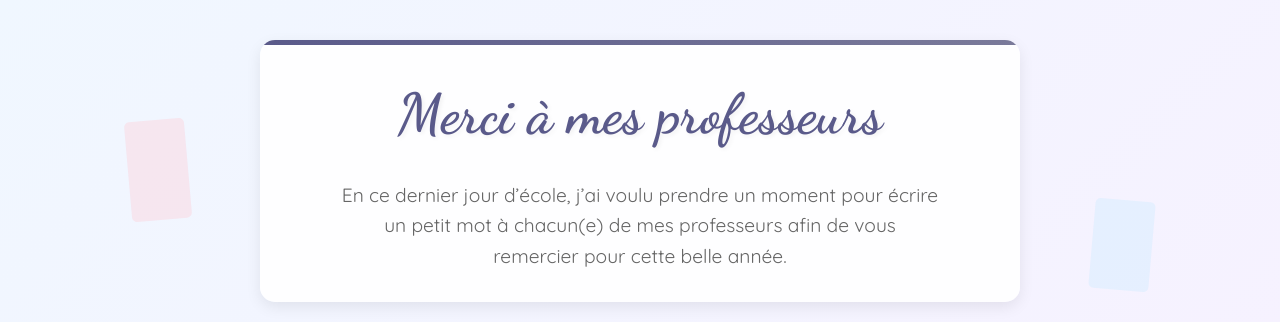
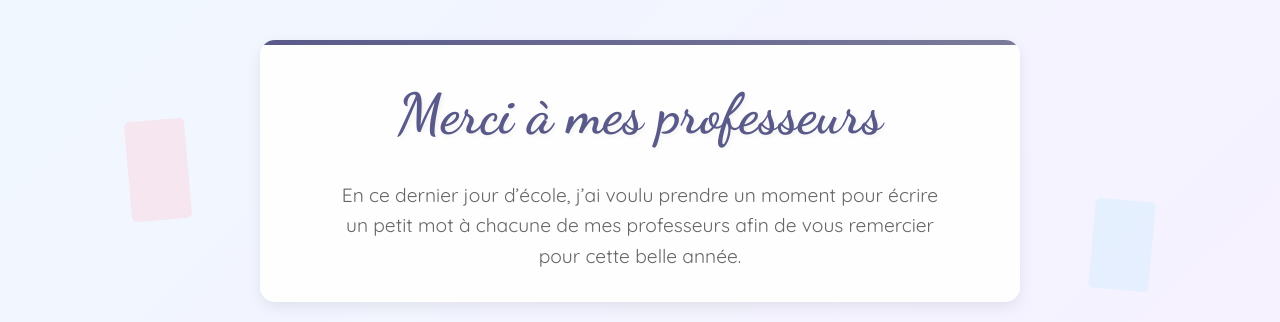
Before and after one commit to cha722/PG, a plain HTML site: page MmeBoghossian.html in a window 1280 px wide. Shown: the top 322 px of the page. Drawn offline with Linux system fonts and the light colour scheme.

Commit message:
Update MmeBoghossian.html

```diff
--- a/MmeBoghossian.html
+++ b/MmeBoghossian.html
@@ -290,7 +290,7 @@
         <div id="home-page">
             <header>
                 <h1>Merci à mes professeurs</h1>
-                <p class="intro">En ce dernier jour d’école, j’ai voulu prendre un moment pour écrire un petit mot à chacun(e) de mes professeurs afin de vous remercier pour cette belle année. </p>
+                <p class="intro">En ce dernier jour d’école, j’ai voulu prendre un moment pour écrire un petit mot à chacune de mes professeurs afin de vous remercier pour cette belle année. </p>
             </header>
 
             <main>
```
